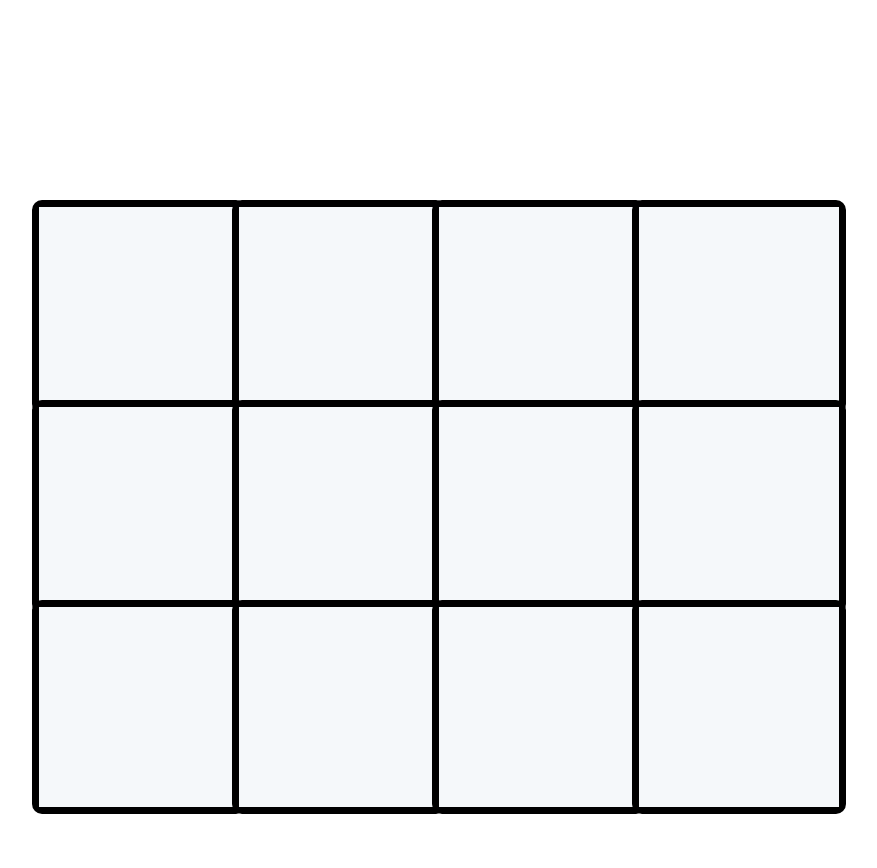
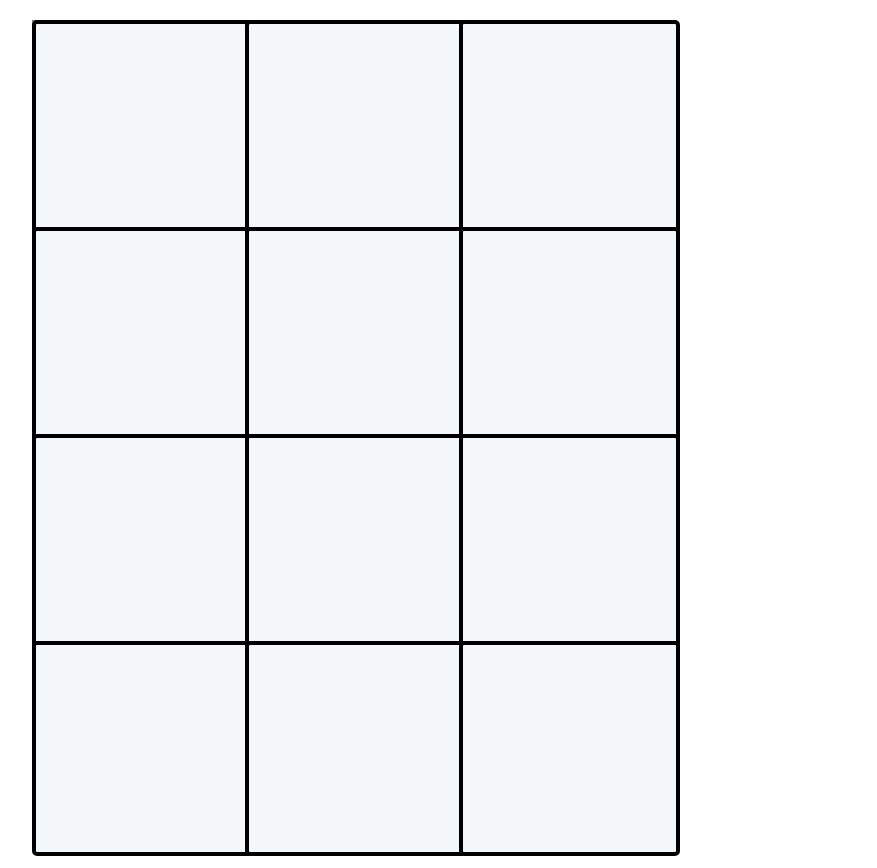
Before and after one commit to JansenSamosa/grid-notes, a React (Create React App) app: page / in a window 1280 px wide. Shown: the whole page, without its empty margins (288-1165 px from the left). Before the commit the page ends 814 px from the top, so only its background shows below. Built offline with nearby package versions, Linux system fonts and the light colour scheme.

Commit message:
changed behaviour of grid to be of fixed size when resizing cells. Rows/columns will grow and shrink to maintain fixed size

```diff
--- a/src/App.css
+++ b/src/App.css
@@ -1,17 +1,20 @@
 * {
-  font-size: 25px;
+  font-size: 1rem;
 }
 
 .grid {
-  position: absolute;
-  left:25%;
-  top:25%;
+  position: relative;
+  margin: auto;
+  margin-top: 20px;
+  margin-bottom: 20px;
+  background-color: grey;
 }
 
 .cell {
   position: absolute;
-  border: solid 7px;
-  border-radius: 10px;
+  border: solid 4px;
+  border-radius: 5px;
+  background-color: #f5f8fa;
 }
 
 .cell .draggerSE {
@@ -19,7 +22,7 @@
   height: 15px;
   cursor: nwse-resize;
   position: absolute;
-  right:-5px;
+  right: -5px;
   bottom: -5px;
   z-index: 10000;
 }
@@ -29,10 +32,11 @@
   height: 100%;
   cursor: col-resize;
   position: absolute;
-  right:-5px;
+  right: -5px;
   bottom: 0;
   z-index: 9999;
 }
+
 .cell .draggerS {
   width: 100%;
   height: 10px;
--- a/src/components/Cell.js
+++ b/src/components/Cell.js
@@ -4,25 +4,19 @@ import ModuleHolder from "./cell_modules/ModuleHolder"
 import '../App.css'
 
 const Cell = (props) => {
-    const { columnSize, rowSize, xPos, yPos, setRowSize, setColumnSize, indexC, indexR } = props
+    const { columnSize, rowSize, xPos, yPos, setRowSize, setColumnSize, indexC, indexR, isLastRow, isLastColumn } = props
 
-    const getCellStyle = {
-        width: columnSize,
-        height: rowSize,
-        left: xPos,
-        top: yPos
-    }
 
     const beginResize = (mouseStartEvent) => {
-        const draggerClass = mouseStartEvent.target.className
-        console.log(mouseStartEvent)
+        const draggerClassName = mouseStartEvent.target.className
+
         const intialPos = { x: mouseStartEvent.pageX, y: mouseStartEvent.pageY }
 
         const resize = (mouseMoveEvent) => {
-            if (draggerClass == 'draggerSE' || draggerClass == 'draggerE') {
+            if (draggerClassName == 'draggerSE' || draggerClassName == 'draggerE') {
                 setColumnSize(indexC, mouseMoveEvent.pageX - intialPos.x)
             }
-            if (draggerClass == 'draggerSE' || draggerClass == 'draggerS') {
+            if (draggerClassName == 'draggerSE' || draggerClassName == 'draggerS') {
                 setRowSize(indexR, mouseMoveEvent.pageY - intialPos.y)
             }
         }
@@ -35,22 +29,31 @@ const Cell = (props) => {
         window.addEventListener("mouseup", endResize, { once: true })
     }
 
+    const cellStyle = {
+        width: `${columnSize}%`,
+        height: `${rowSize}%`,
+        left: `${xPos}%`,
+        top: `${yPos}%`
+    }
 
     return (
-        <div className='cell' style={getCellStyle}>
+        <div className='cell' style={cellStyle}>
             <div
                 className='draggerSE'
                 onMouseDown={beginResize}
+                style={{ display: isLastColumn || isLastRow ? 'none' : 'block' }}
             />
             <div
                 className='draggerE'
                 onMouseDown={beginResize}
+                style={{ display: isLastColumn ? 'none' : 'block' }}
             />
             <div
                 className='draggerS'
                 onMouseDown={beginResize}
+                style={{ display: isLastRow ? 'none' : 'block' }}
             />
-            <ModuleHolder/>
+            <ModuleHolder />
         </div>
     )
 }
--- a/src/components/Grid.js
+++ b/src/components/Grid.js
@@ -1,20 +1,38 @@
 import { useState } from 'react';
+import { convertVhToPx, convertVwToPx } from '../misc/utils';
+
 import Cell from './Cell';
 
 import '../App.css'
 
 const Grid = () => {
+    const [gridSize, setGridSize] = useState({ widthVw: 50, aspectRatio: 11 / 8.5 })
+    const { widthVw, aspectRatio } = gridSize
+    const heightVw = widthVw * aspectRatio
+
     //size of array referes to amount of rows/columns
-    //value of each index refers to pixel size of row/column
-    const [rows, setRows] = useState([200, 200, 200])
-    const [columns, setColumns] = useState([200, 200, 200, 200 ])
+    //value of each index refers to percentage size of row/column
+    const [rows, setRows] = useState([25,25,25,25])
+    const [columns, setColumns] = useState([100 / 3, 100 / 3, 100 / 3])
 
     const setRowSize = (indexR, additionalSize) => {
-        setRows(rows.map((r, i) => i == indexR ? r + additionalSize : r))
+        const additionalSizePercent = additionalSize / convertVwToPx(heightVw) * 100;
+
+        setRows(rows.map((r, i) => {
+            if (i == indexR) return r + additionalSizePercent
+            if (i == indexR + 1) return r - additionalSizePercent
+            return r
+        }))
     }
 
     const setColumnSize = (indexC, additionalSize) => {
-        setColumns(columns.map((c, i) => i == indexC ? c + additionalSize : c))
+        const additionalSizePercent = additionalSize / convertVwToPx(widthVw) * 100;
+
+        setColumns(columns.map((c, i) => {
+            if (i == indexC) return c + additionalSizePercent
+            if (i == indexC + 1) return c - additionalSizePercent
+            return c
+        }))
     }
 
     //sums up all elements in rows or columns array up to a certain index.
@@ -22,22 +40,26 @@ const Grid = () => {
     const getCellYPos = (indexR) => rows.slice(0, indexR).reduce((a, b) => a + b, 0);
 
     return (
-        <div className='grid'>
+        <div className='grid' style={{ width: `${widthVw}vw`, height: `${heightVw}vw` }}>
             {rows.map((sizeR, indexR) =>
-                <div>
+                <div key={`${indexR}`}>
                     {columns.map((sizeC, indexC) => {
                         return <Cell
                             rowSize={sizeR}
                             indexR={indexR}
+                            setRowSize={setRowSize}
+                            isLastRow={indexR == rows.length - 1 ? true : false}
 
                             columnSize={sizeC}
                             indexC={indexC}
+                            setColumnSize={setColumnSize}
+                            isLastColumn={indexC == columns.length - 1 ? true : false}
 
                             xPos={getCellXPos(indexC)}
                             yPos={getCellYPos(indexR)}
 
-                            setRowSize={setRowSize}
-                            setColumnSize={setColumnSize}
+                            key={`${indexR}, ${indexC}`}
+
                         />
                     })}
                 </div>
--- a/src/components/cell_modules/Modules.css
+++ b/src/components/cell_modules/Modules.css
@@ -1,8 +1,6 @@
 .module-holder {
     width: 100%;
     height: 100%;
-
-    background-color: #f5f8fa;
 }
 
 .text-module {
--- /dev/null
+++ b/src/misc/utils.js
@@ -0,0 +1,7 @@
+export const convertVhToPx = (vh) => {
+    return window.innerHeight / 100 * vh;
+}
+
+export const convertVwToPx = (vw) => {
+    return window.innerWidth / 100 * vw;
+}
```
